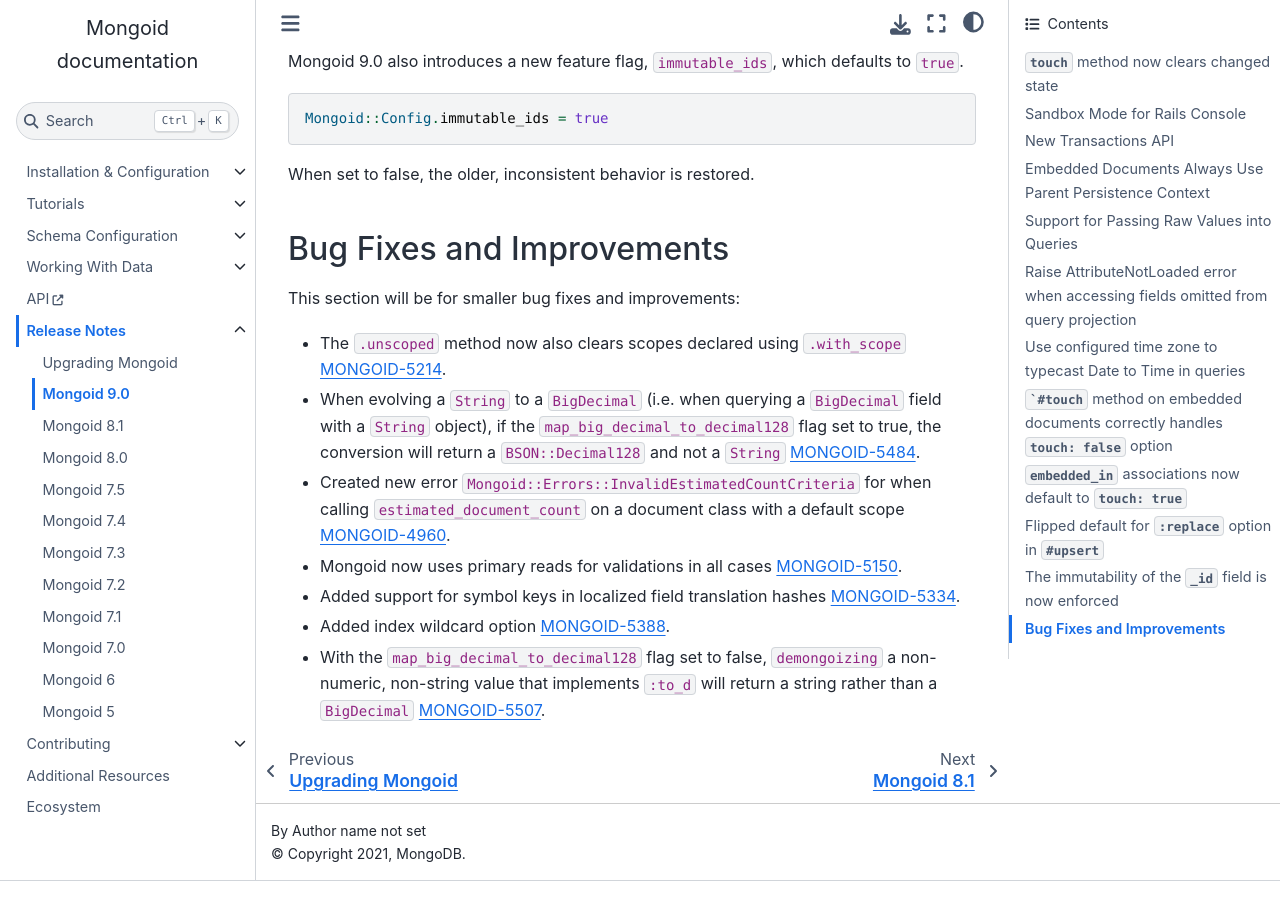
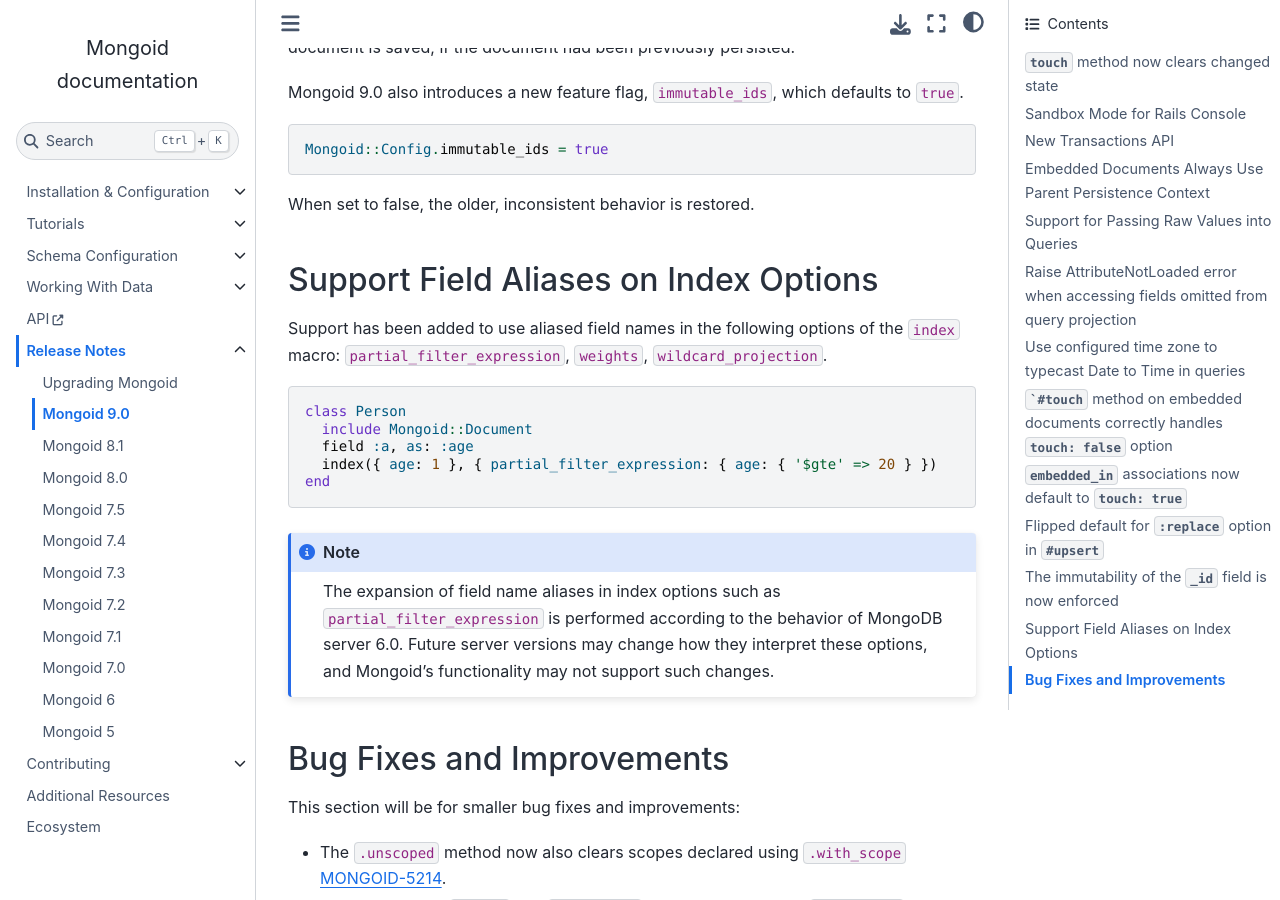
Before and after one commit to i80and/docs-mongoid, a Sphinx documentation site: the page built from docs/release-notes/mongoid-9.0.txt, in a window 1280 px wide and 900 px high, scrolled down 5211 px. Built offline with Sphinx 7.4.7 and the Sphinx Book theme 1.1.4, drawn with Linux system fonts in a browser that asks for light colours; some of the changed text lies outside the part shown.

Commit message:
MONGOID-5314: Support aliases on index options partial_filter_expression, weights, and wildcard_projection (#5267)
Co-authored-by: shields <shields@tablecheck.com>

```diff
--- a/docs/release-notes/mongoid-9.0.txt
+++ b/docs/release-notes/mongoid-9.0.txt
@@ -241,6 +241,29 @@ defaults to ``true``.
 When set to false, the older, inconsistent behavior is restored.
 
 
+Support Field Aliases on Index Options
+--------------------------------------
+
+Support has been added to use aliased field names in the following options
+of the ``index`` macro: ``partial_filter_expression``, ``weights``,
+``wildcard_projection``.
+
+.. code-block:: ruby
+
+  class Person
+    include Mongoid::Document
+    field :a, as: :age
+    index({ age: 1 }, { partial_filter_expression: { age: { '$gte' => 20 } })
+  end
+
+.. note::
+
+  The expansion of field name aliases in index options such as
+  ``partial_filter_expression`` is performed according to the behavior of MongoDB
+  server 6.0. Future server versions may change how they interpret these options,
+  and Mongoid's functionality may not support such changes.
+
+
 Bug Fixes and Improvements
 --------------------------
 
```
Also changed, not shown: docs/reference/indexes.txt (+19 -0 lines).
